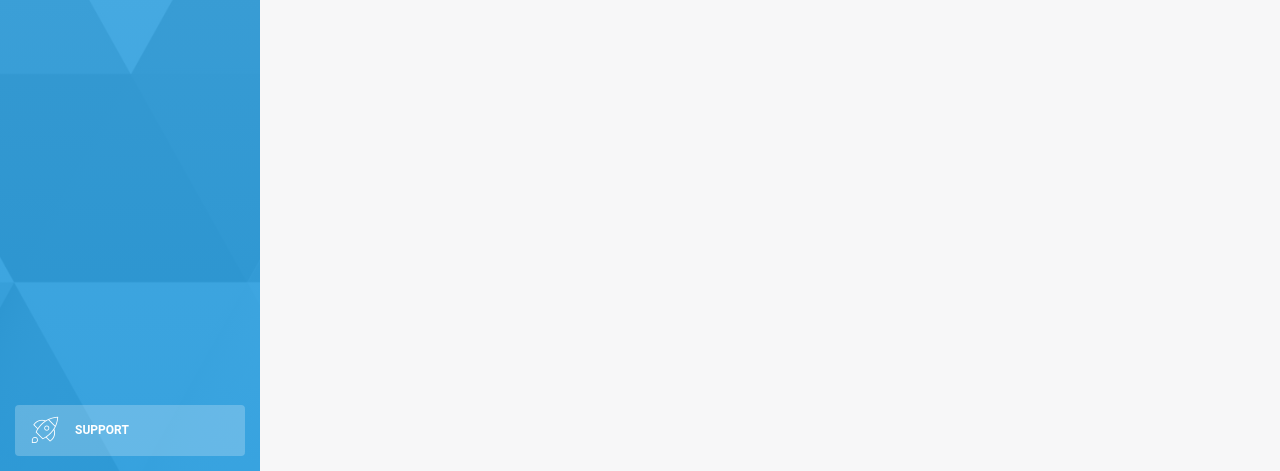
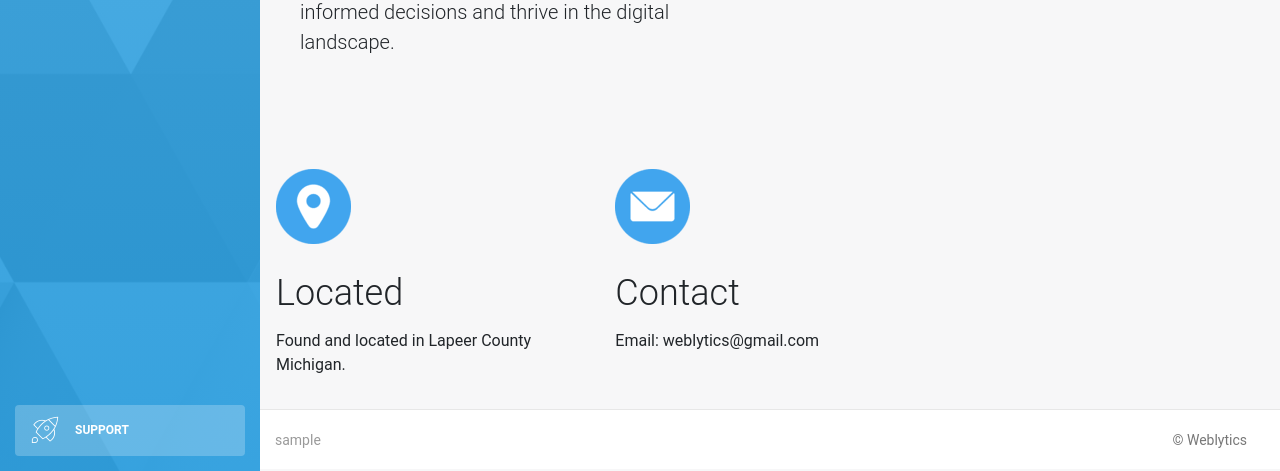
Before and after one commit to app-generator/flask-light-bootstrap, a Python web app: template apps/templates/home/about.html in a window 1280 px wide. Shown: the part 549-1020 px from the top of the page. Run offline with Jinja, Linux system fonts and the light colour scheme; the template is opened without the code that fills it, so the values that code supplies are empty; some libraries are stand-ins or nearby versions.

Commit message:
New icon assets - css changes, completed cover and about us html pages

```diff
--- a/apps/static/assets/css/light-bootstrap-dashboard.css
+++ b/apps/static/assets/css/light-bootstrap-dashboard.css
@@ -3355,7 +3355,7 @@ License - nucleoapp.com/license/
 
 
 .cover-container {
-    max-width: 60em;
+    max-width: 68em;
     padding-top: 15px;
 
 }
@@ -3392,3 +3392,23 @@ icons {
     box-shadow: 0 0.5rem 1rem rgba(0, 0, 0, .15);
     background-color: white;
 }
+
+.circle {
+    border-radius: 50%;
+    width: 150px;
+    height: 150px;
+
+    border: 2px solid #666;
+    margin: 0 auto;
+
+    background-color: #bbb;
+    border-radius: 50%;
+    text-align: center;
+    justify-content: center;
+}
+
+icon-small{
+    width: 25%;
+    height: auto;
+
+}
--- a/apps/templates/home/about.html
+++ b/apps/templates/home/about.html
@@ -6,7 +6,43 @@
 {% block stylesheets %}{% endblock stylesheets %}
 
 {% block content %}
+<div class="cover-container d-flex w-100 h-flex p-3 mx-auto flex-column">
+    <div class="container col-xxl-8 px-4 py-5">
+        <div class="row flex-lg-row-reverse align-items-center g-5 py-5">
+            <div class="col-10 col-sm-8 col-lg-6">
+                <img src="https://picsum.photos/200/300?grayscale" class="d-block mx-lg-auto img-fluid" alt="Bootstrap Themes"  loading="lazy">
+            </div>
+            <div class="col-lg-6">
+                <h1 class="display-5 fw-bold lh-1 mb-3">About Us</h1>
+                <p class="lead">Located in the heart of Michigan, our company is driven by a passion for data and a commitment to delivering exceptional web analytics solutions. With a team of skilled professionals, we specialize in harnessing the power of scraping diverse sources, including social media and news platforms, to provide our clients with comprehensive insights and actionable intelligence. Our mission is to empower businesses with the knowledge they need to make informed decisions and thrive in the digital landscape.</p>
+                <div class="d-grid gap-2 d-md-flex justify-content-md-start">
 
+                </div>
+            </div>
+        </div>
+    </div>
+    <!-- Three columns of text below the carousel -->
+    <div class="row">
+        <div class="col-lg-4">
+
+            <img class="icon-small" id="data-discovery" src="{{ config.ASSETS_ROOT }}/img/location.ico">
+
+            <h2>Located</h2>
+            <p>Found and located in Lapeer County Michigan.</p>
+
+            </div?>
+            <!-- /.col-lg-4 -->
+        </div>
+        <div class="col-lg-4">
+
+            <img class="icon-small" id="data-discovery" src="{{ config.ASSETS_ROOT }}/img/envelope.ico">
+            <h2>Contact</h2>
+            <p>Email: weblytics@gmail.com </p>
+
+
+        </div><!-- /.col-lg-4 -->
+    </div><!-- /.row -->
+</div>
     <!-- html goes here -->
     {% endblock content %}
     <!-- Specific Page JS goes HERE  -->
```
Also changed, not shown: apps/templates/home/cover.html (+5 -3 lines), apps/static/assets/img/bar-chart.ico (added), apps/static/assets/img/charts.ico (deleted), apps/static/assets/img/data-discov.ico (added), apps/static/assets/img/data-discovery.ico (deleted), apps/static/assets/img/development.ico (deleted), apps/static/assets/img/envelope.ico (added), apps/static/assets/img/location.ico (added), apps/static/assets/img/upgrade.ico (added). Lines whose indentation alone changed are shown as unchanged.
